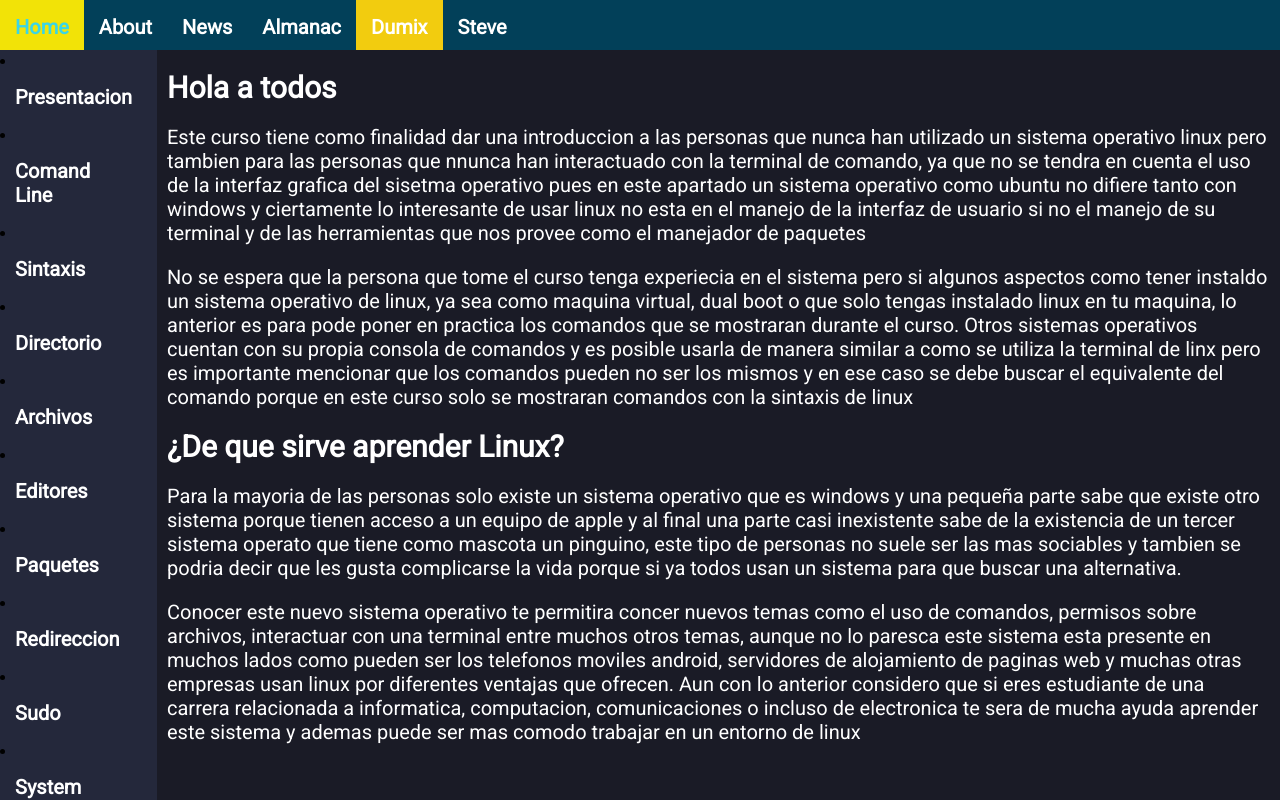
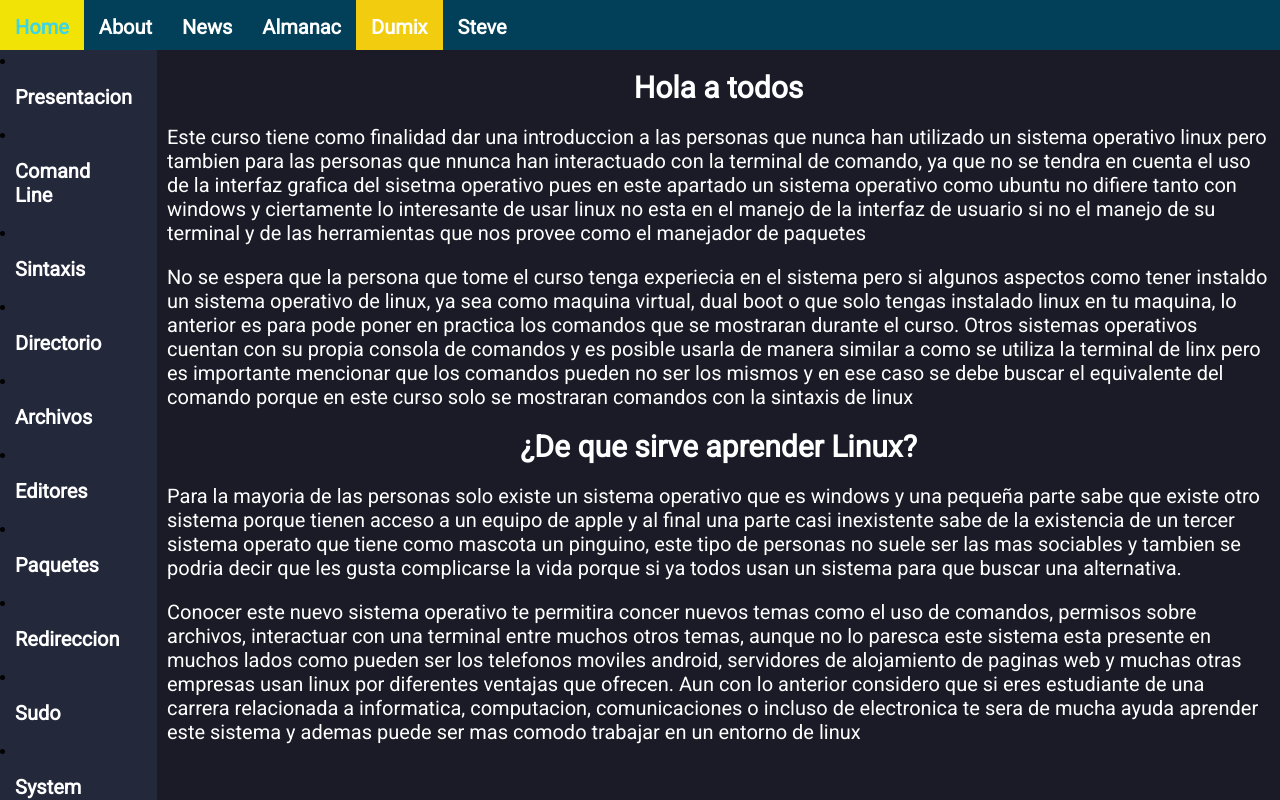
Before and after one commit to SteveBartmoss/steveapp, a React (Create React App) app: page /dumix/linux1 in a window 1280 px wide. Shown: the top 800 px of the page. Built offline with nearby package versions, Linux system fonts and the light colour scheme.

Commit message:
add tag center for the h1

```diff
--- a/src/dumix/Linux1/pages/Prensentacion.jsx
+++ b/src/dumix/Linux1/pages/Prensentacion.jsx
@@ -3,7 +3,10 @@ import React from "react";
 function Presentacion(){
     return(
         <div className="div-curso">
-            <h1 className="title1">Hola a todos</h1>
+
+            <center>
+                <h1 className="title1">Hola a todos</h1>
+            </center>
 
             <p className="Content">Este curso tiene como finalidad dar una introduccion
             a las personas que nunca han utilizado un sistema operativo linux pero tambien
@@ -23,7 +26,9 @@ function Presentacion(){
             comandos pueden no ser los mismos y en ese caso se debe buscar el equivalente del comando
             porque en este curso solo se mostraran comandos con la sintaxis de linux</p>
 
-            <h1 className="title1">¿De que sirve aprender Linux?</h1>
+            <center>
+                <h1 className="title1">¿De que sirve aprender Linux?</h1>
+            </center>
 
             <p className="Content">Para la mayoria de las personas solo existe un sistema operativo que es
             windows y una pequeña parte sabe que existe otro sistema porque tienen acceso a un equipo de apple
```
